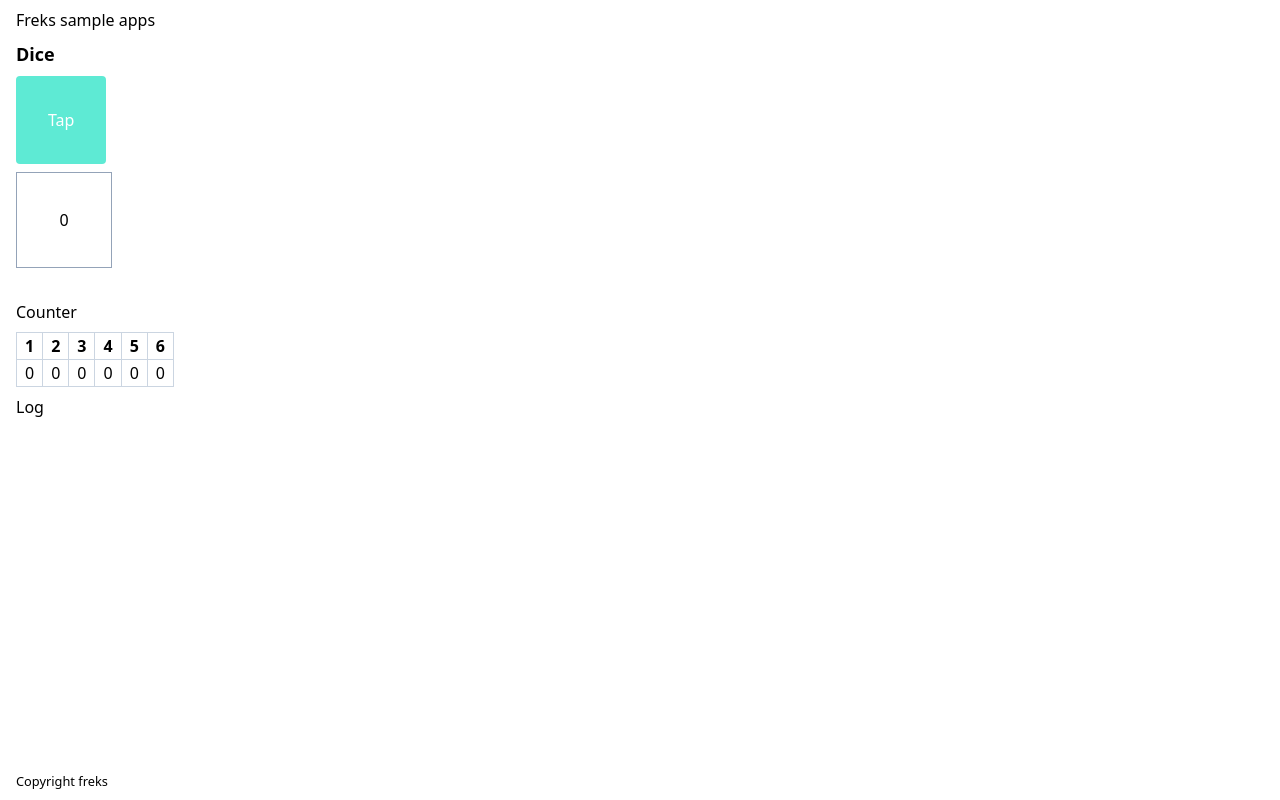
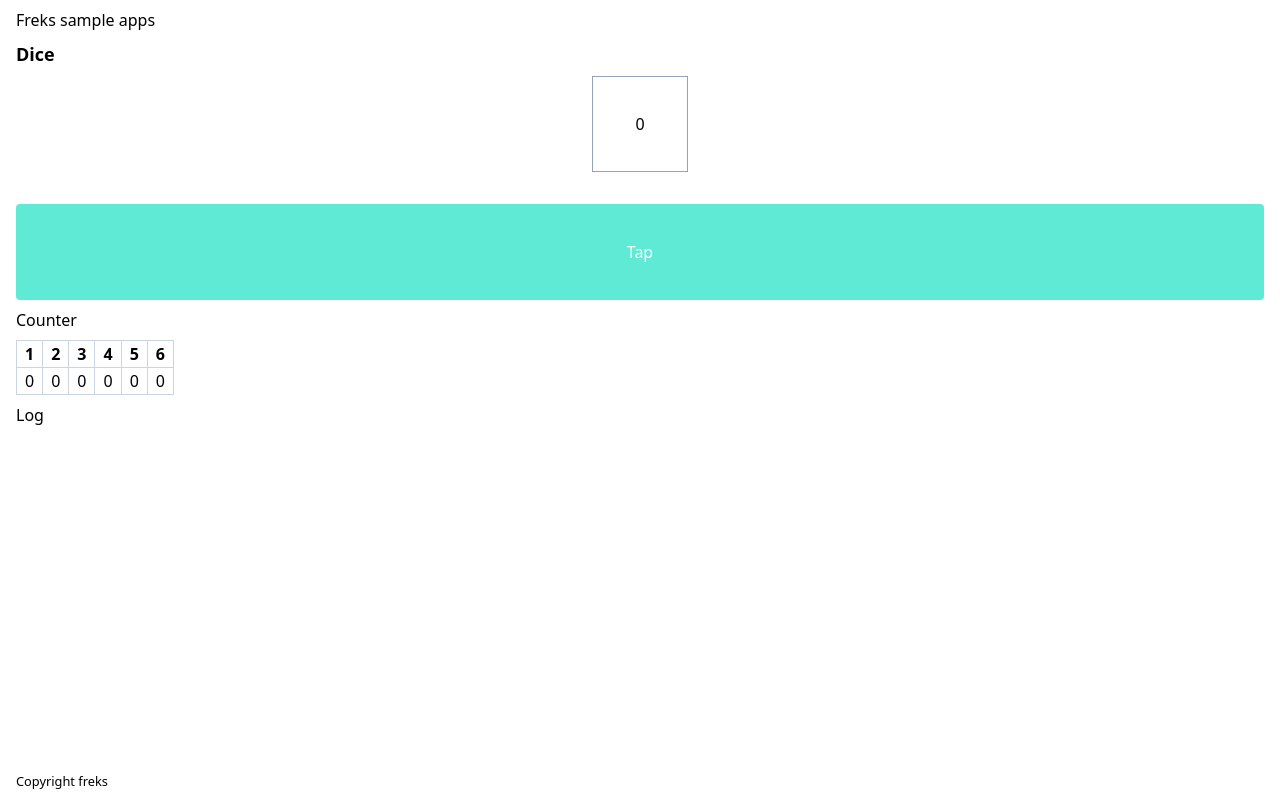
Before and after one commit to shoji-k/react-apps, a React (Create React App) app: page /dice in a window 1280 px wide. Built offline with nearby package versions, Linux system fonts and the light colour scheme.

Commit message:
change button down

```diff
--- a/src/components/organisms/Dice.tsx
+++ b/src/components/organisms/Dice.tsx
@@ -36,17 +36,19 @@ export function Dice() {
 
   return (
     <>
+      <div className="">
+        <div className="pb-8 flex justify-center">
+          <div className="flex justify-center items-center border-collapse border border-slate-400 w-24 h-24 text-center">
+            {rolling ? <LoadingIcon /> : <span>{result}</span>}
+          </div>
+        </div>
         <div className="pb-2">
           <button
-          className="rounded bg-teal-300 text-white p-8"
+            className="rounded bg-teal-300 text-white w-full h-24"
             onClick={handleClick}
           >
             Tap
           </button>
-      </div>
-      <div className="pb-8">
-        <div className="flex justify-center items-center border-collapse border border-slate-400 w-24 h-24 text-center">
-          {rolling ? <LoadingIcon /> : <span>{result}</span>}
         </div>
       </div>
       <div className="pb-2">
```
Lines whose indentation alone changed are shown as unchanged.
